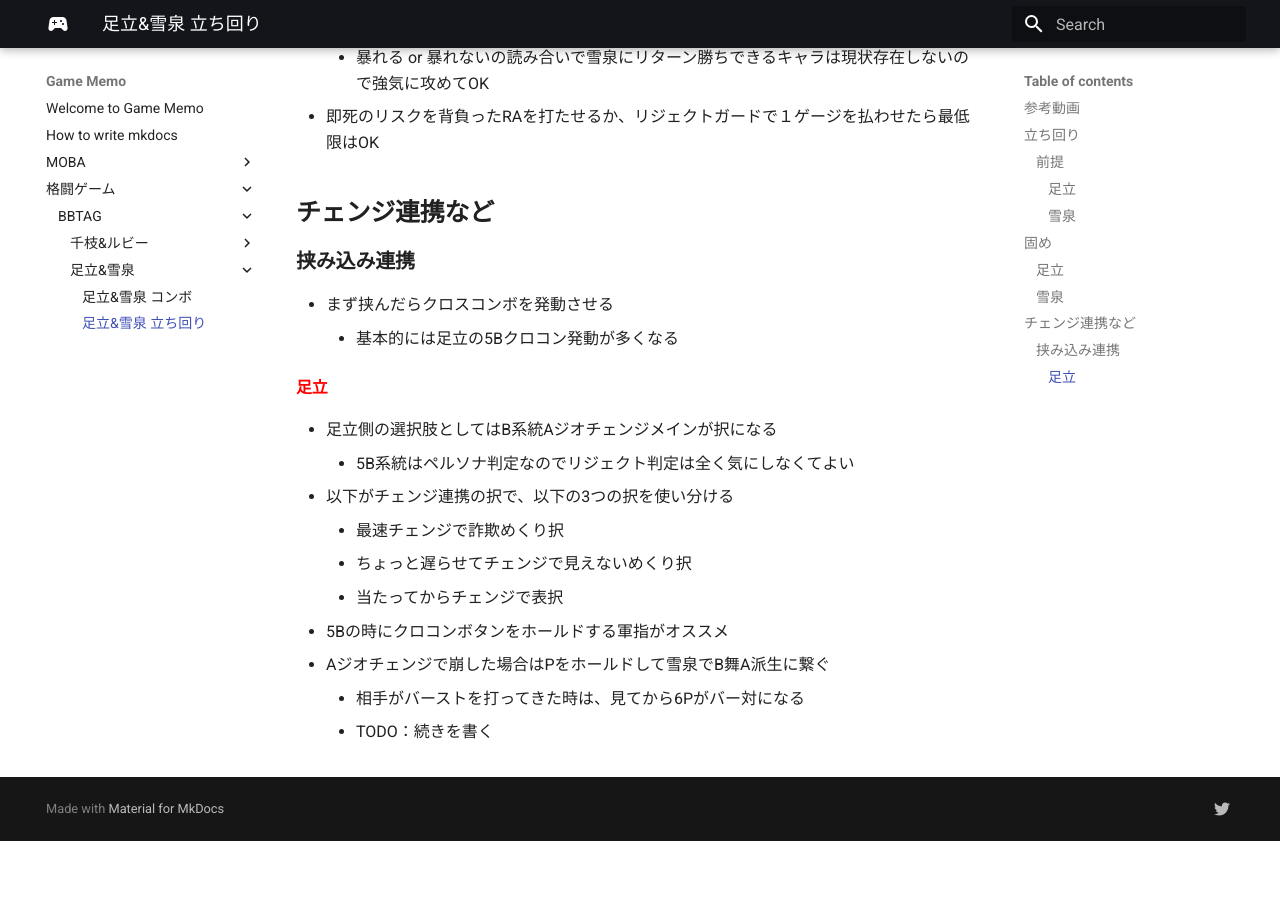
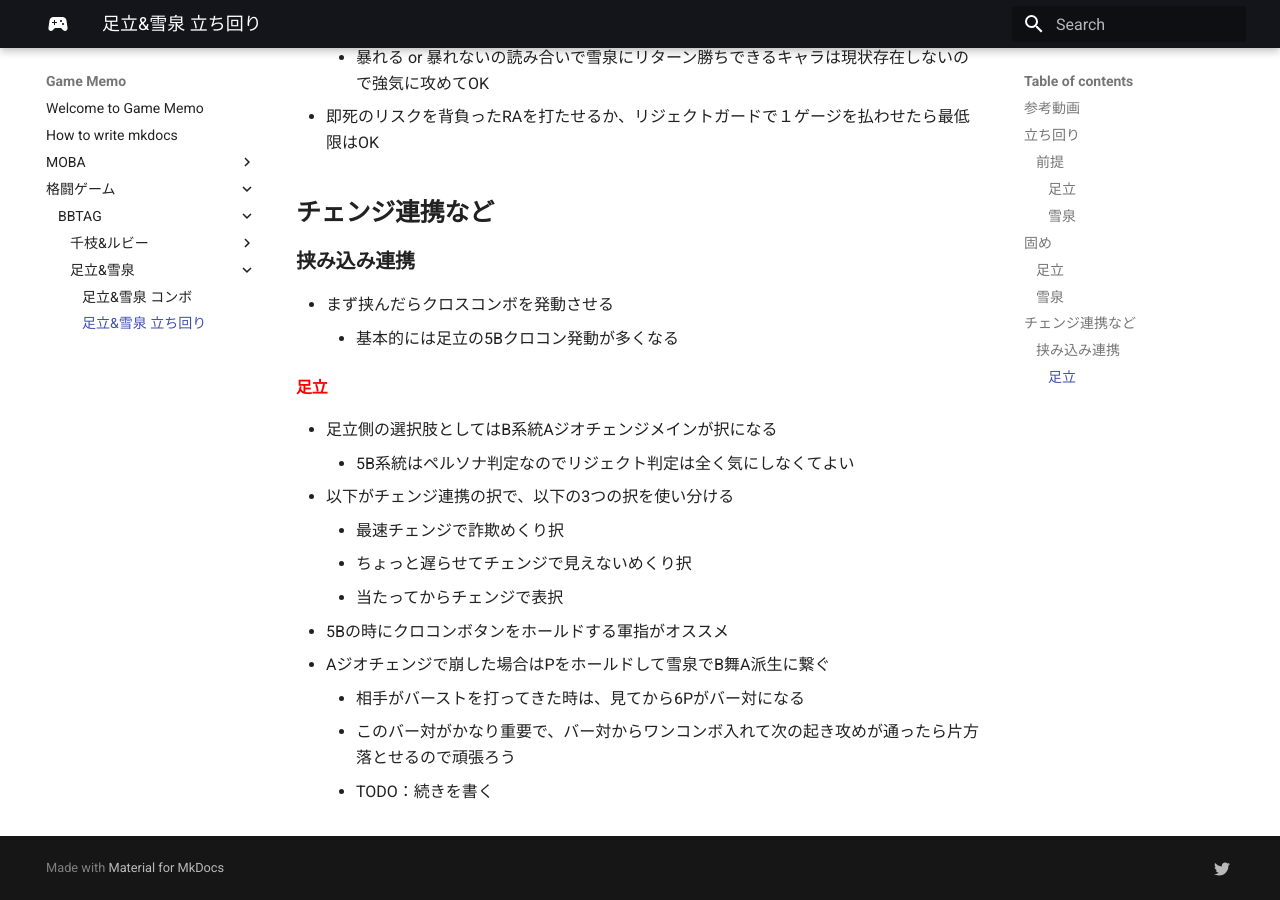
Before and after one commit to KazuyaMatsunaga/game_memo, an MkDocs documentation site: the page built from docs/格闘ゲーム/BBTAG/足立&雪泉/立ち回り.md, in a window 1280 px wide and 900 px high, scrolled down 3423 px. Built offline with MkDocs 1.6.1 and Material for MkDocs 9.7.7, drawn with Linux system fonts in a browser that asks for light colours; nearby versions of some CDN libraries; before the commit the page ends 4264 px from its top, so only the background shows below that.

Commit message:
add repo

```diff
--- a/docs/格闘ゲーム/BBTAG/足立&雪泉/立ち回り.md
+++ b/docs/格闘ゲーム/BBTAG/足立&雪泉/立ち回り.md
@@ -112,4 +112,5 @@
 - 5Bの時にクロコンボタンをホールドする軍指がオススメ
 - Aジオチェンジで崩した場合はPをホールドして雪泉でB舞A派生に繋ぐ
     - 相手がバーストを打ってきた時は、見てから6Pがバー対になる
+    - このバー対がかなり重要で、バー対からワンコンボ入れて次の起き攻めが通ったら片方落とせるので頑張ろう
     - TODO：続きを書く
```
